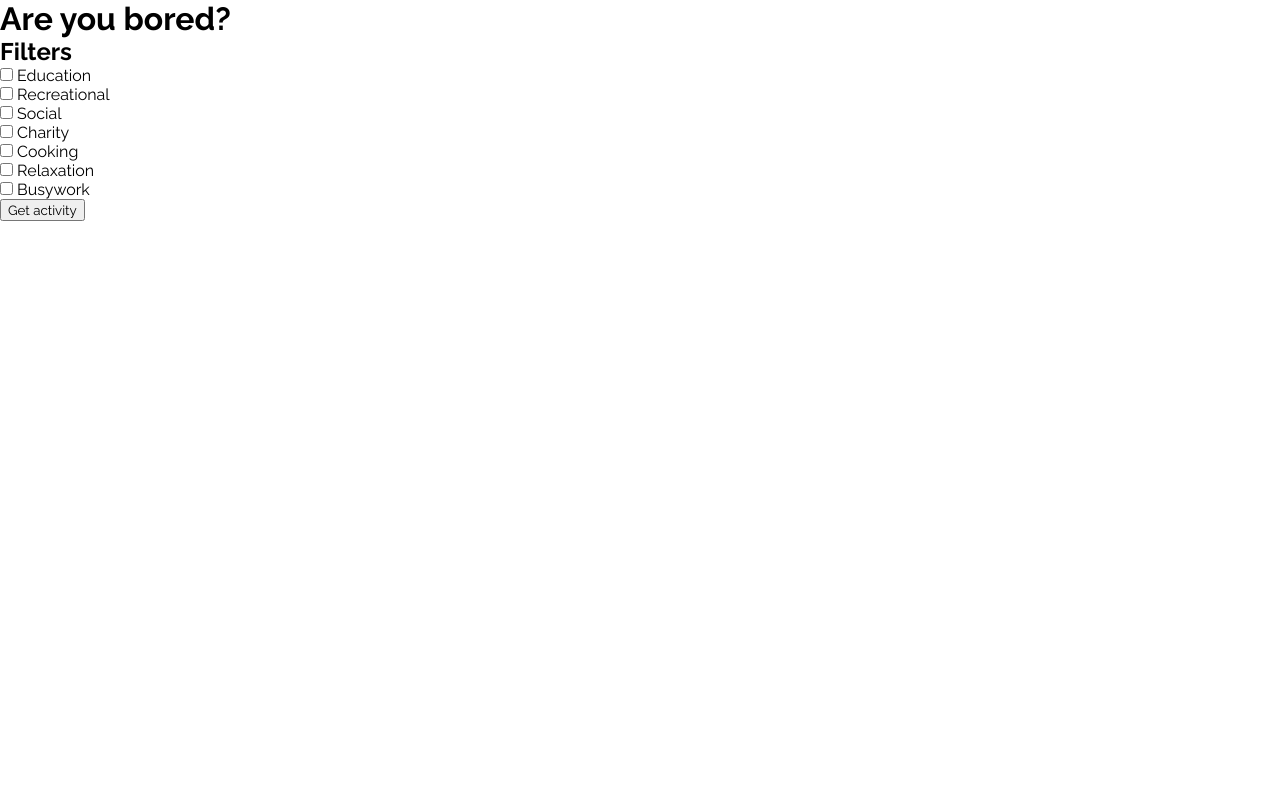
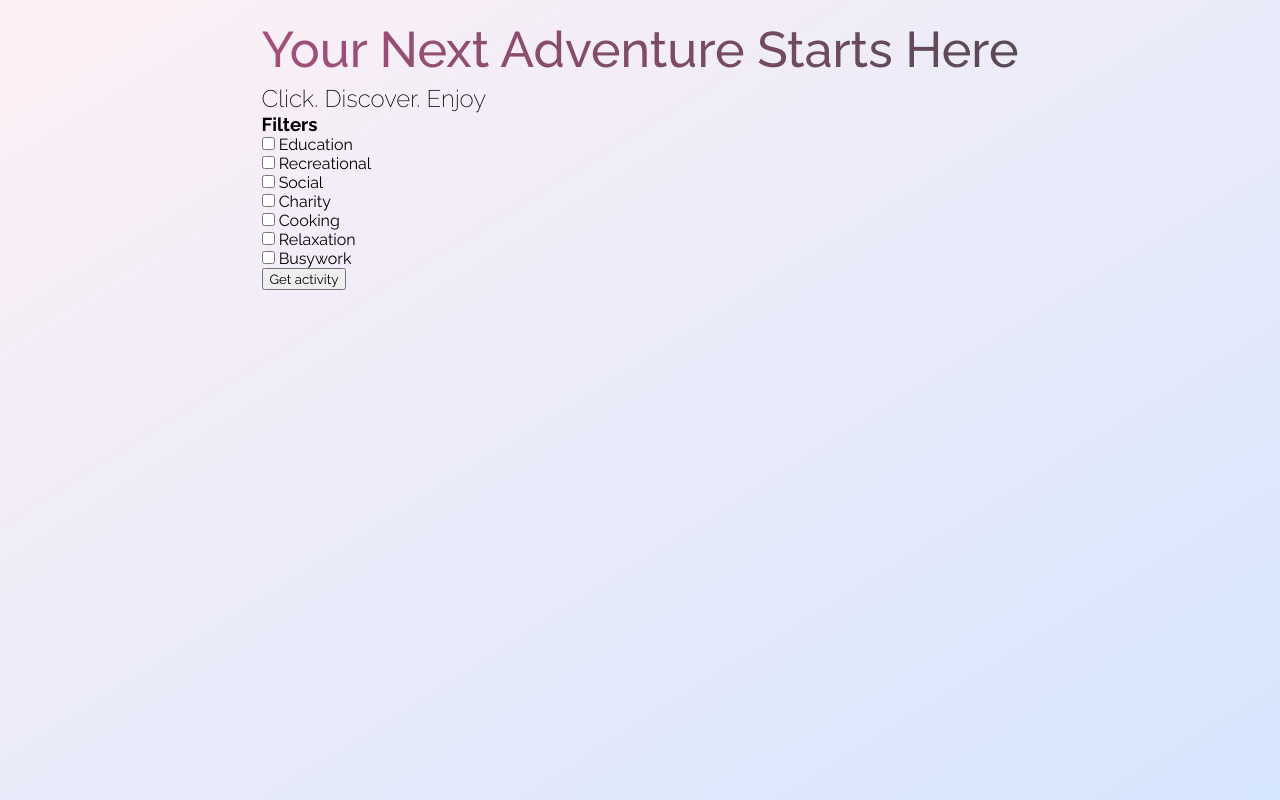
Before and after one commit to katerinahladikova/Bored-API, a plain HTML site: page index.html in a window 1280 px wide. Drawn offline with Linux system fonts and the light colour scheme.

Commit message:
headers styles

```diff
--- a/index.html
+++ b/index.html
@@ -11,8 +11,10 @@
 
 </head>
 <body>
-    <h1>Are you bored?</h1>
-    <h2>Filters</h2>
+    <div class="center max-width ">
+        <h1>Your Next Adventure Starts Here</h1>
+        <h2>Click. Discover. Enjoy</h2>
+        <h3>Filters</h3>
         <div>
             <input type="checkbox" id="education" value="education">
             <label for="education">Education</label>
@@ -45,5 +47,6 @@
         <div id="activity"></div>
         <button id="get-activity">Get activity</button>
         <script src="index.js"></script>
+    </div>
 </body>
 </html>
--- a/style.css
+++ b/style.css
@@ -3,3 +3,31 @@
     box-sizing: border-box;
     font-family: Raleway, sans-serif;
 }
+
+body {
+    background-image: linear-gradient(to bottom right, #fef0f5, #d6e6fe);
+    height: 100vh;
+}
+
+.center {
+    margin: auto;
+}
+
+.max-width {
+    width: max-content;
+}
+
+h1 {
+    padding-top: 20px;
+    background-image: linear-gradient(to right, #a44f7c, #594955);
+    color: transparent;
+    background-clip: text;
+    width: max-content;
+    font-weight: 500;
+    font-size: 50px;
+}
+
+h2 {
+    font-weight: 200;
+    padding-top: 5px;
+}
```
Lines whose indentation alone changed are shown as unchanged.
